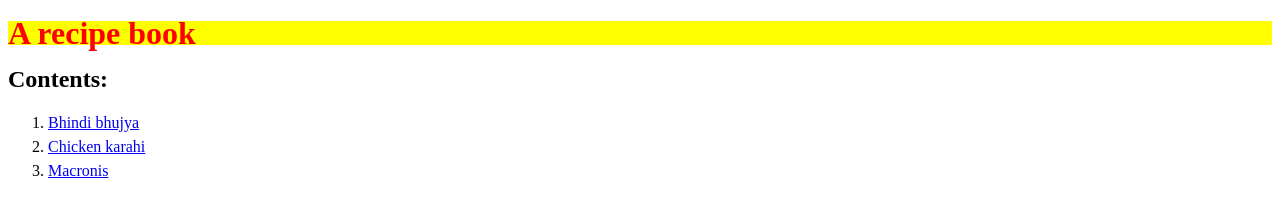
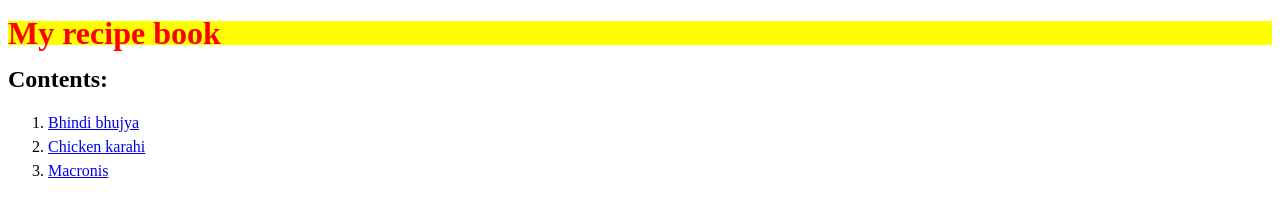
Before and after one commit to aviator69/aviator69.github.io, a plain HTML site: page index.html in a window 1280 px wide. Shown: the top 199 px of the page. Drawn offline with Linux system fonts and the light colour scheme.

Commit message:
Update index.html

```diff
--- a/index.html
+++ b/index.html
@@ -27,7 +27,7 @@
     </head>
     <body>
 
-        <h1 id="main-hdg">A recipe book</h1>
+        <h1 id="main-hdg">My recipe book</h1>
 
         <h2 id="contents">Contents:</h2>
 
```
